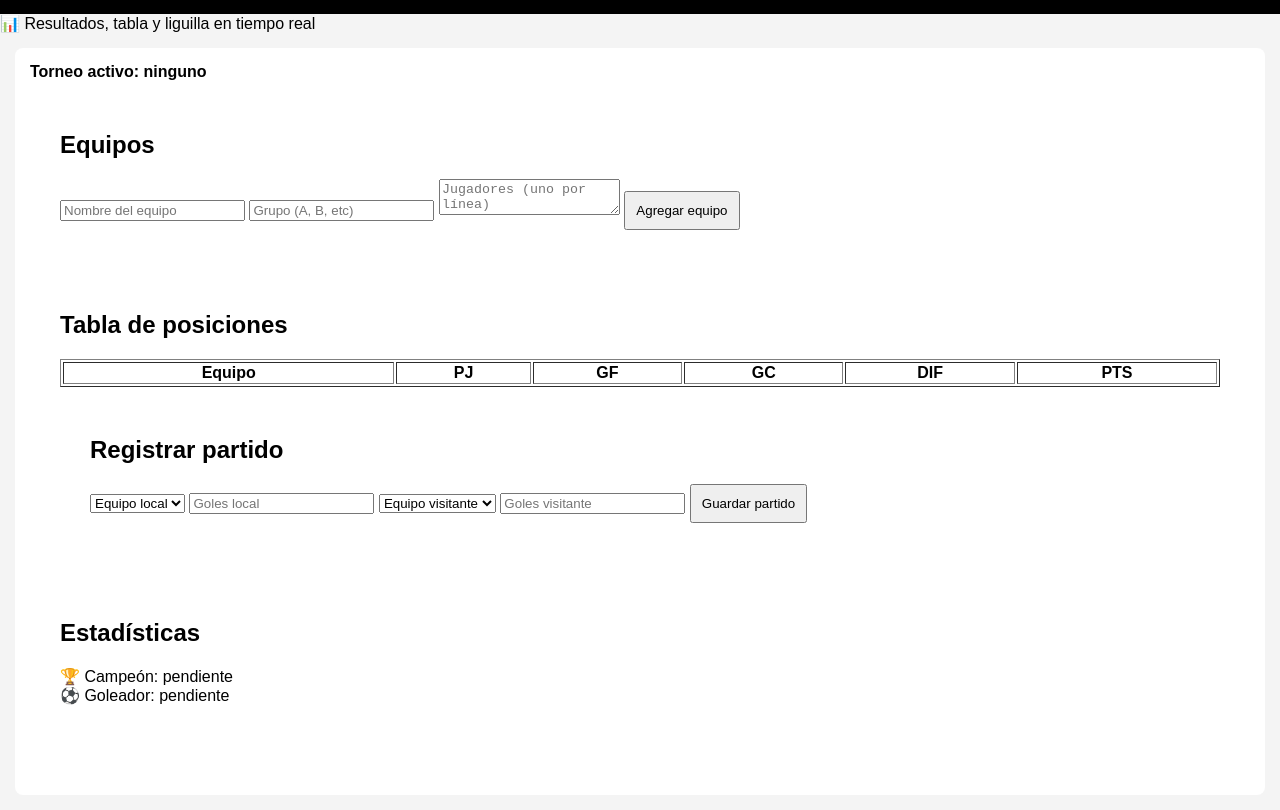
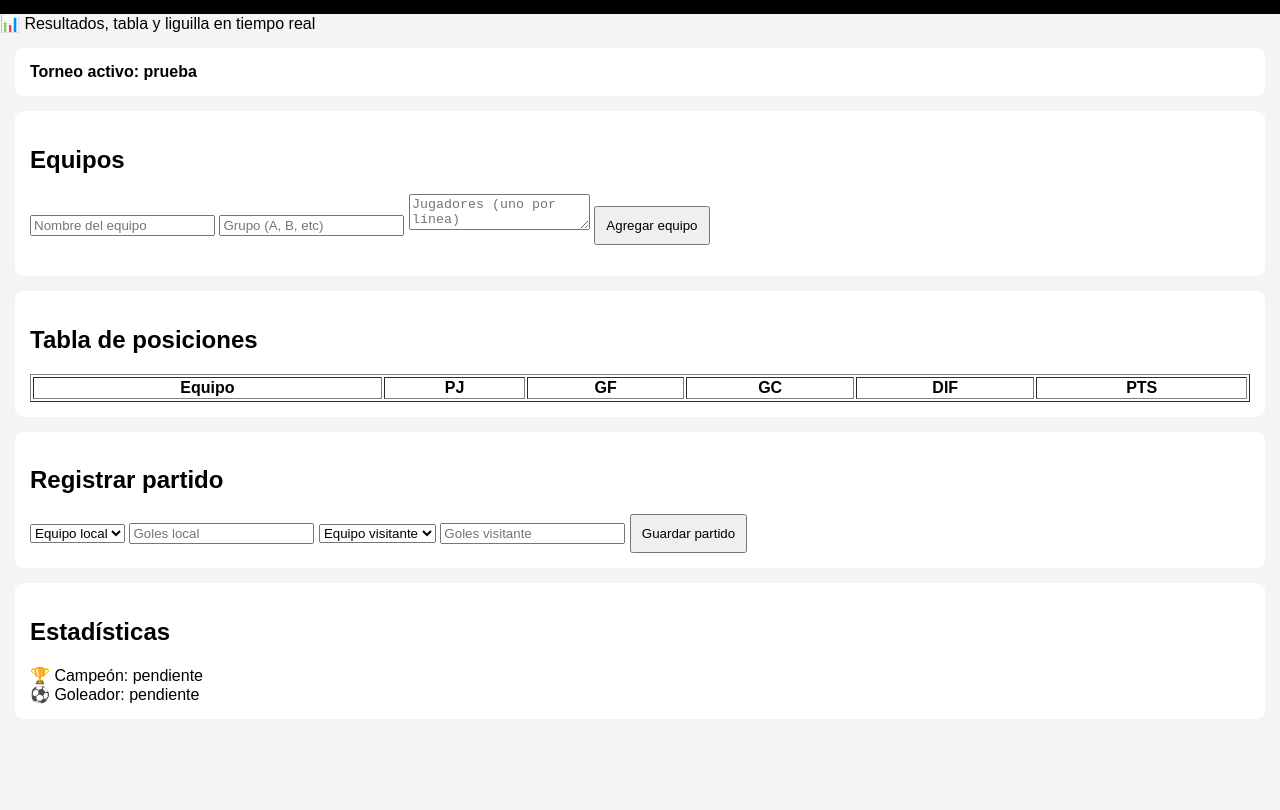
Before and after one commit to paulitoubago08-blip/liga-nogales, a plain HTML site: page index.html in a window 1280 px wide. Shown: the part 86-896 px from the top of the page. After the commit the page ends 820 px from the top, so only its background shows below. Drawn offline with Linux system fonts and the light colour scheme; no server answers.

Commit message:
Update index.html

```diff
--- a/index.html
+++ b/index.html
@@ -24,43 +24,31 @@
   📊 Resultados, tabla y liguilla en tiempo real
 </div>
 
+<!-- APP -->
+<main id="app">
 
-<!-- APP -->
-<main id="app"
+  <!-- TORNEO -->
+  <section class="card success">
+    <strong id="torneoActivo">Torneo activo: prueba</strong>
+  </section>
 
-  <section class="card success">
-    <strong id="torneoActivo">Torneo activo: ninguno</strong>
-  </section>
-<!--
-  <section class="card">
-    <h2>Crear torneo</h2>
-    <input id="t_nombre" placeholder="Nombre del torneo">
-
-    <select id="t_deporte">
-      <option value="futbol">Fútbol</option>
-      <option value="basquet">Básquet</option>
-    </select>
-
-    <select id="t_tipo">
-      <option value="general">Tabla general</option>
-      <option value="grupos">Fase de grupos</option>
-    </select>
-
-    <button onclick="crearTorneo()">Crear torneo</button>
-  </section>
-  -->
-
+  <!-- EQUIPOS -->
   <section class="card">
     <h2>Equipos</h2>
+
     <input id="eq_nombre" placeholder="Nombre del equipo">
     <input id="eq_grupo" placeholder="Grupo (A, B, etc)">
     <textarea id="eq_roster" placeholder="Jugadores (uno por línea)"></textarea>
+
     <button onclick="crearEquipo()">Agregar equipo</button>
+
     <ul id="listaEquipos"></ul>
   </section>
 
+  <!-- TABLA -->
   <section class="card">
     <h2>Tabla de posiciones</h2>
+
     <table border="1" width="100%">
       <thead>
         <tr>
@@ -74,6 +62,9 @@
       </thead>
       <tbody id="tablaPosiciones"></tbody>
     </table>
+  </section>
+
+  <!-- REGISTRAR PARTIDO -->
   <section class="card">
     <h2>Registrar partido</h2>
 
@@ -92,16 +83,11 @@
     <button onclick="registrarPartido()">Guardar partido</button>
   </section>
 
-  </section>
-  <ul id="listaEquipos"></ul>
-
+  <!-- ESTADÍSTICAS -->
   <section class="card">
     <h2>Estadísticas</h2>
     <div id="campeon">🏆 Campeón: pendiente</div>
     <div id="goleador">⚽ Goleador: pendiente</div>
-  </section>
-
-  <section class="card">
   </section>
 
 </main>
```
Lines whose indentation alone changed are shown as unchanged.
